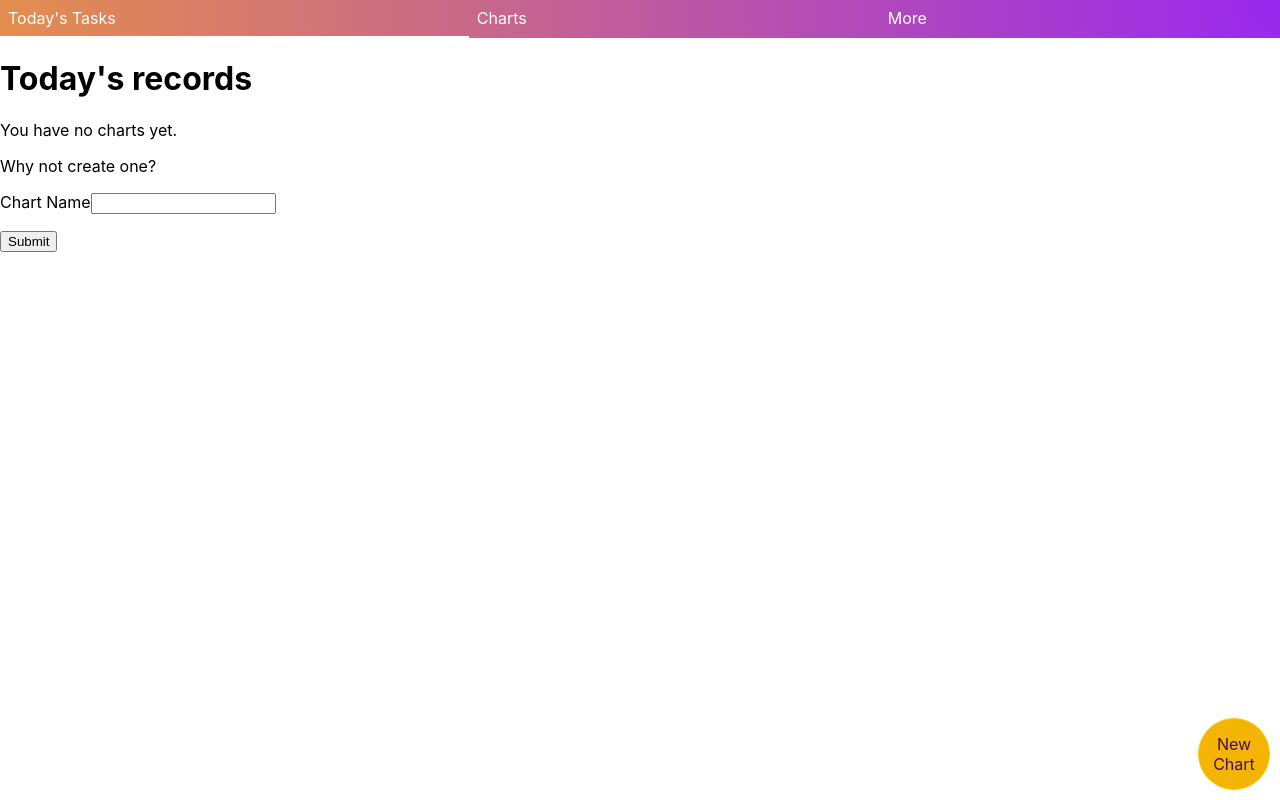
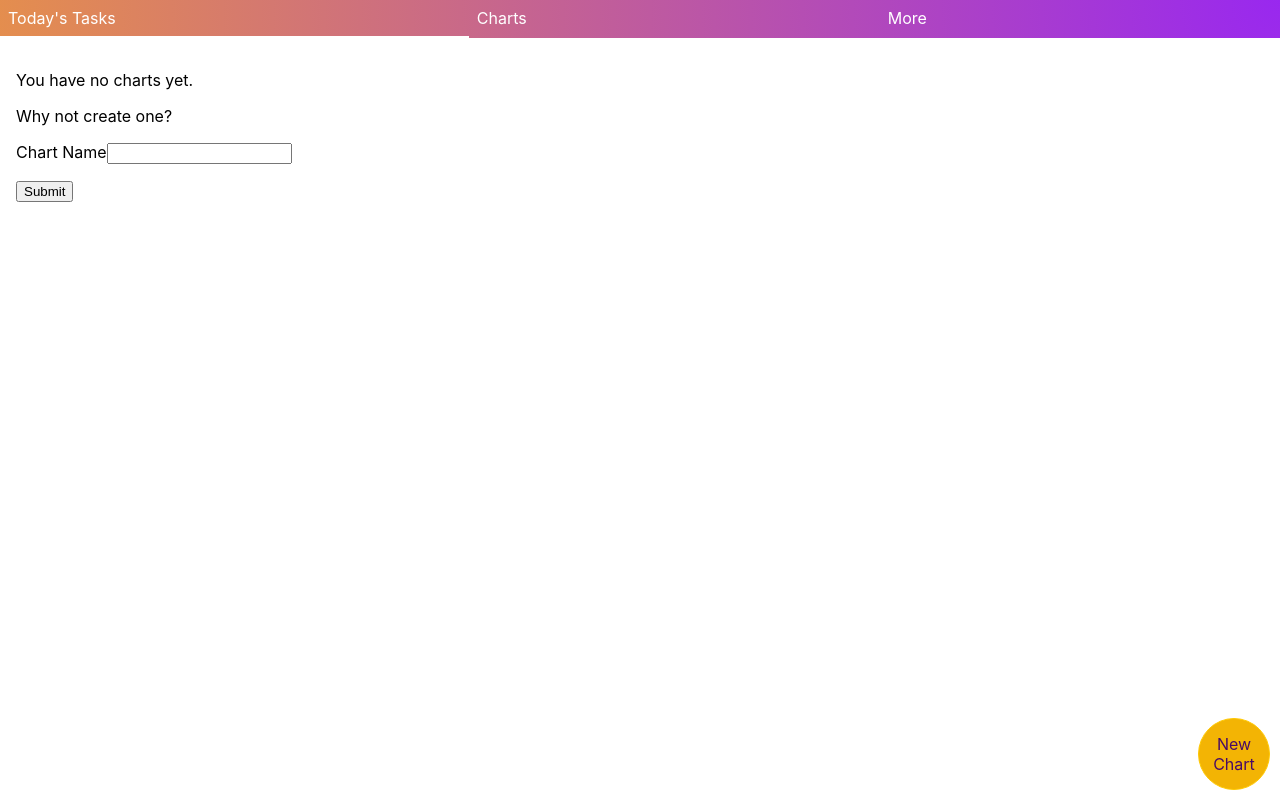
Before and after one commit to Qazzian/reward-chart, a React (Create React App) app: page / in a window 1280 px wide. Built offline with nearby package versions, Linux system fonts and the light colour scheme.

Commit message:
Today page - some basic fixes, removed header

```diff
--- a/src/Today/Today.js
+++ b/src/Today/Today.js
@@ -1,10 +1,12 @@
 import React from 'react';
 import TodayConnector from './TodayConnector';
 
+import './today.scss';
+
 const Today = () => {
 	return (
-		<div>
-			<h1 className="todayHeader">Today's records</h1>
+		<div class='today'>
+			{/* <h1 className="todayHeader">Today's records</h1> */}
 			<TodayConnector />
 		</div>
 	);
--- /dev/null
+++ b/src/Today/today.scss
@@ -0,0 +1,3 @@
+.today {
+	padding: 1em;
+}
```
Also changed, not shown: 1 other file (tests, documents, lock files or other folders).
